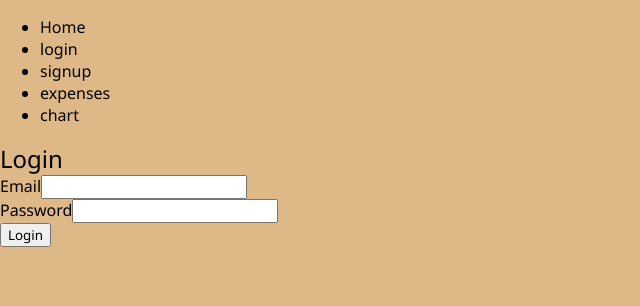
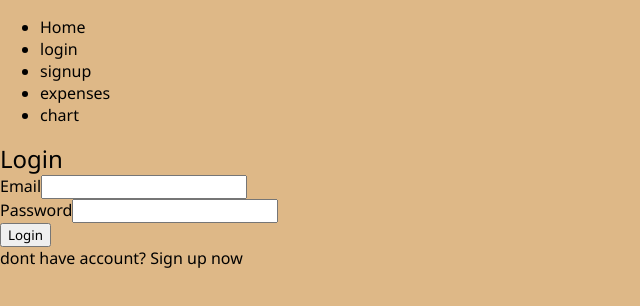
Before and after one commit to shlomiNugarker/expense-tracker-application-client, a React (Vite) app: page /login in a window 1280 px wide. Shown: the top 306 px of the page, without its empty margins (0-640 px from the left). Built offline with nearby package versions, Linux system fonts and the light colour scheme.

Commit message:
handleLogin

```diff
--- a/src/pages/LoginPage.tsx
+++ b/src/pages/LoginPage.tsx
@@ -1,13 +1,14 @@
 import { useState } from 'react'
+import { Link } from 'react-router-dom'
+import { authService } from '../services/authService'
 
 export const LoginPage = () => {
   const [email, setEmail] = useState('')
   const [password, setPassword] = useState('')
 
-  const handleLogin = (ev: React.FormEvent<HTMLFormElement>) => {
+  const handleLogin = async (ev: React.FormEvent<HTMLFormElement>) => {
     ev.preventDefault()
-    console.log('Email:', email)
-    console.log('Password:', password)
+    await authService.login({ email, password })
   }
 
   return (
@@ -36,6 +37,9 @@ export const LoginPage = () => {
         </div>
         <button type="submit">Login</button>
       </form>
+      <p>
+        dont have account? <Link to={'/signup'}>Sign up now</Link>
+      </p>
     </div>
   )
 }
```
